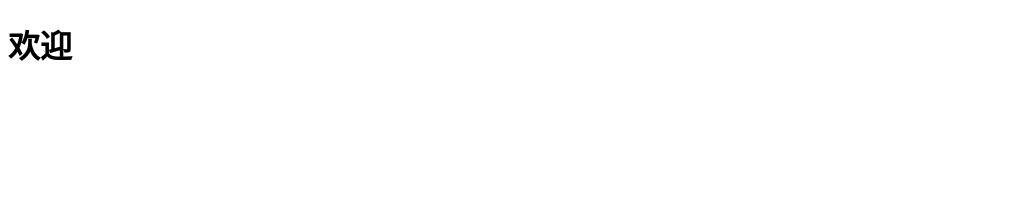
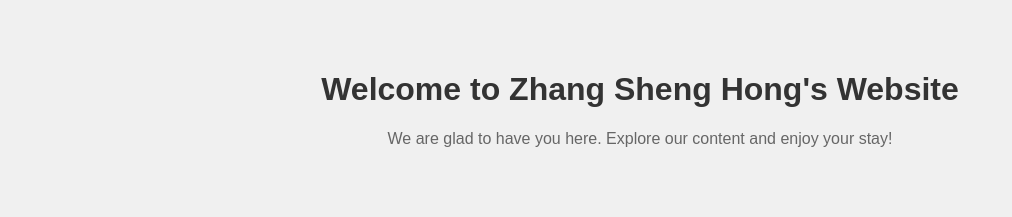
Before and after one commit to Zhang-Sheng-Hong/Zhang-Sheng-Hong.github.io, a plain HTML site: page index.html in a window 1280 px wide. Shown: the whole page, without its empty margins (0-1012 px from the left). Drawn offline with Linux system fonts and the light colour scheme.

Commit message:
欢迎访问

```diff
--- a/index.html
+++ b/index.html
@@ -1,7 +1,32 @@
 <!DOCTYPE html>
-<html>
+<html lang="en">
+<head>
     <meta charset="UTF-8">
-    <h1>
-        欢迎
-    </h1>
-</html>
+    <meta name="viewport" content="width=device-width, initial-scale=1.0">
+    <title>Welcome to Zhang Sheng Hong's Website</title>
+    <style>
+        body {
+            font-family: Arial, sans-serif;
+            text-align: center;
+            background-color: #f0f0f0;
+            margin: 0;
+            padding: 0;
+        }
+        .container {
+            padding: 50px;
+        }
+        h1 {
+            color: #333;
+        }
+        p {
+            color: #666;
+        }
+    </style>
+</head>
+<body>
+    <div class="container">
+        <h1>Welcome to Zhang Sheng Hong's Website</h1>
+        <p>We are glad to have you here. Explore our content and enjoy your stay!</p>
+    </div>
+</body>
+</html></div></html>
```
